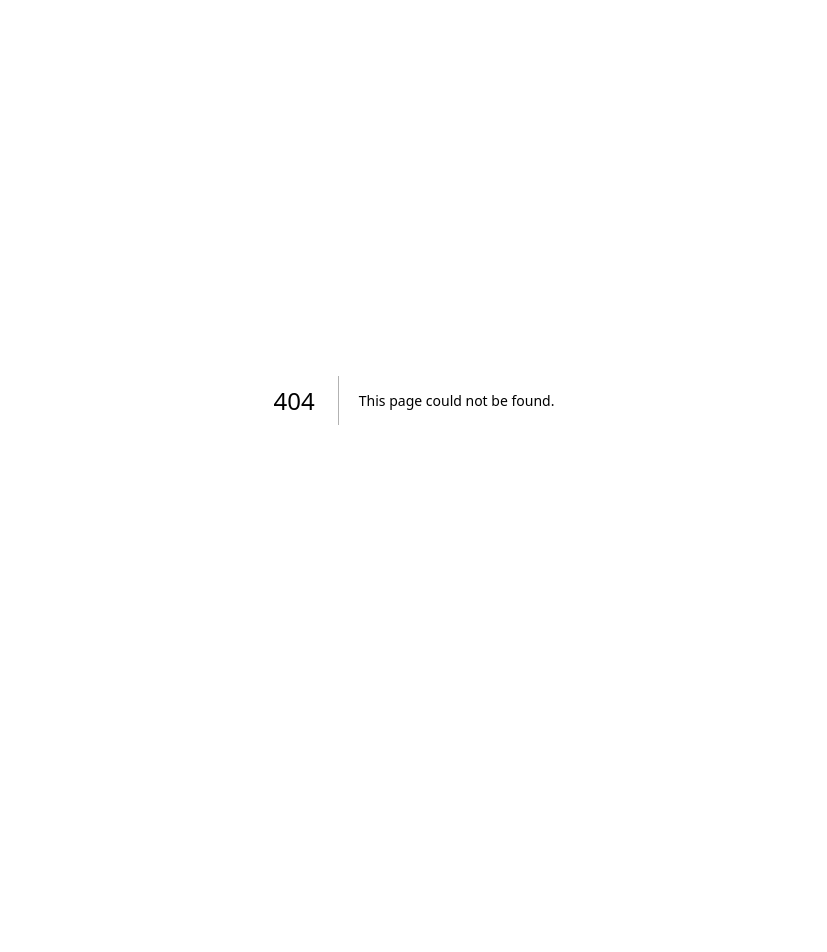
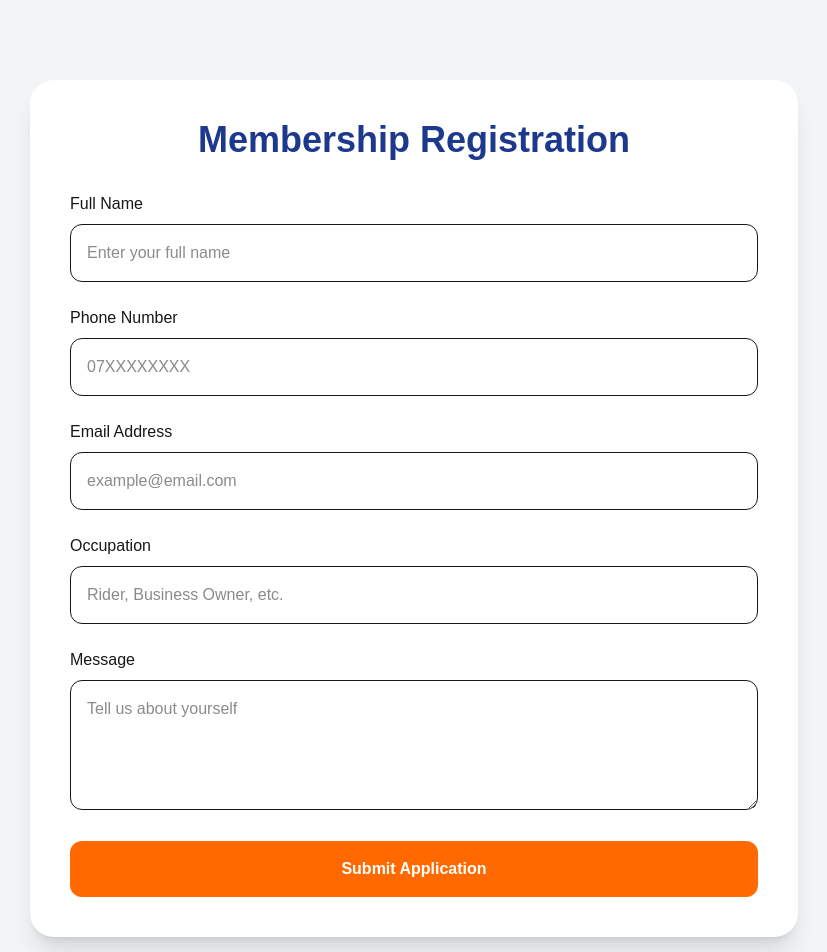
Before and after one commit to rommyromzy-prog/likoni-smart-riders-sacco, a Next.js app: page /membership in a window 1280 px wide. Before the commit this address had no page. Shown: the top 952 px of the page, without its empty margins (226-1053 px from the left). Before the commit the page ends 800 px from the top, so only its background shows below. Built offline with nearby package versions, Linux system fonts and the light colour scheme.

Commit message:
Update Website

```diff
--- a/app/components/Membership.tsx
+++ b/app/components/Membership.tsx
@@ -34,10 +34,12 @@ export default function Membership() {
       transition={{ duration: 1 }}
       viewport={{ once: true }}
       className="scroll-mt-24 bg-blue-900 text-white px-8 py-20 text-center max-w-6xl mx-auto"
-    >
-      <h2 className="text-4xl font-bold mb-6">
-        Become a Member
-      </h2>
+    ><a
+  href="/membership"
+  className="bg-orange-500 hover:bg-orange-600 hover:scale-110 active:scale-95 transition duration-300 px-8 py-4 rounded-full text-lg font-semibold shadow-2xl inline-block"
+>
+  Become a Member
+</a>
 
       <p className="max-w-2xl mx-auto text-lg mb-8">
         Join Likoni Smart Riders SACCO today and enjoy savings,
--- /dev/null
+++ b/app/membership/page.js
@@ -0,0 +1,86 @@
+export default function MembershipPage() {
+  return (
+    <main className="min-h-screen bg-gray-100 py-20 px-6">
+
+      <div className="max-w-3xl mx-auto bg-white p-10 rounded-3xl shadow-xl">
+
+        <h1 className="text-4xl font-bold text-blue-900 mb-8 text-center">
+          Membership Registration
+        </h1>
+
+        <form className="space-y-6">
+
+          <div>
+            <label className="block mb-2 font-medium">
+              Full Name
+            </label>
+
+            <input
+              type="text"
+              placeholder="Enter your full name"
+              className="w-full border rounded-xl p-4"
+            />
+          </div>
+
+          <div>
+            <label className="block mb-2 font-medium">
+              Phone Number
+            </label>
+
+            <input
+              type="tel"
+              placeholder="07XXXXXXXX"
+              className="w-full border rounded-xl p-4"
+            />
+          </div>
+
+          <div>
+            <label className="block mb-2 font-medium">
+              Email Address
+            </label>
+
+            <input
+              type="email"
+              placeholder="example@email.com"
+              className="w-full border rounded-xl p-4"
+            />
+          </div>
+
+          <div>
+            <label className="block mb-2 font-medium">
+              Occupation
+            </label>
+
+            <input
+              type="text"
+              placeholder="Rider, Business Owner, etc."
+              className="w-full border rounded-xl p-4"
+            />
+          </div>
+
+          <div>
+            <label className="block mb-2 font-medium">
+              Message
+            </label>
+
+            <textarea
+              rows="4"
+              placeholder="Tell us about yourself"
+              className="w-full border rounded-xl p-4"
+            ></textarea>
+          </div>
+
+          <button
+            type="submit"
+            className="w-full bg-orange-500 hover:bg-orange-600 text-white py-4 rounded-xl font-bold"
+          >
+            Submit Application
+          </button>
+
+        </form>
+
+      </div>
+
+    </main>
+  );
+}
```
